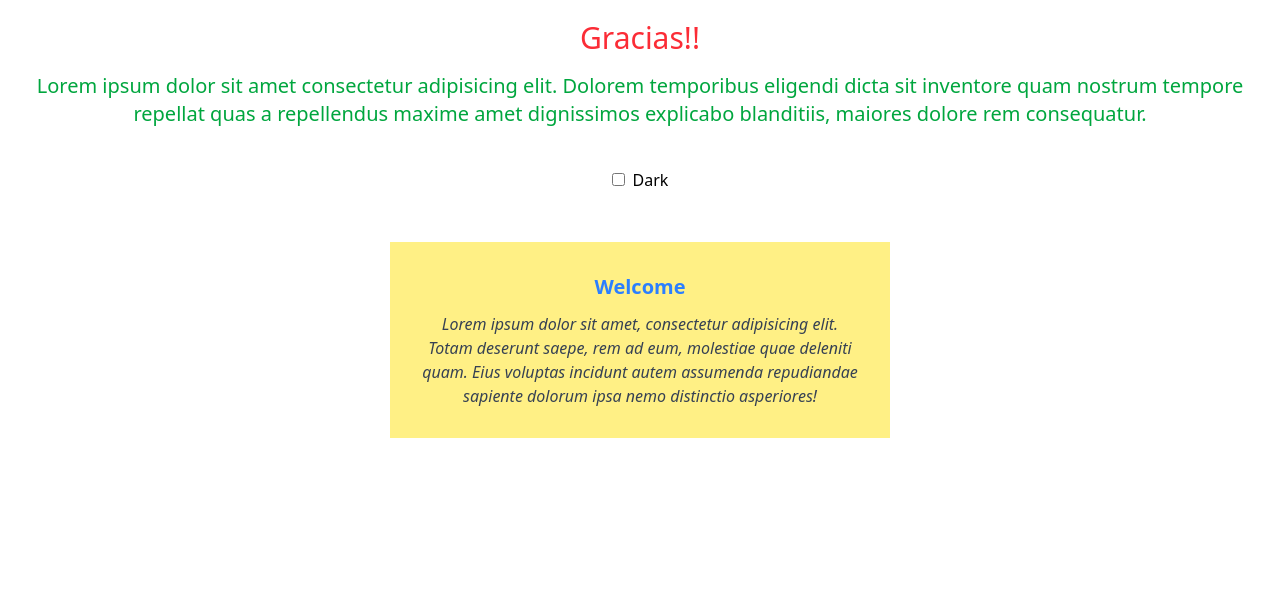
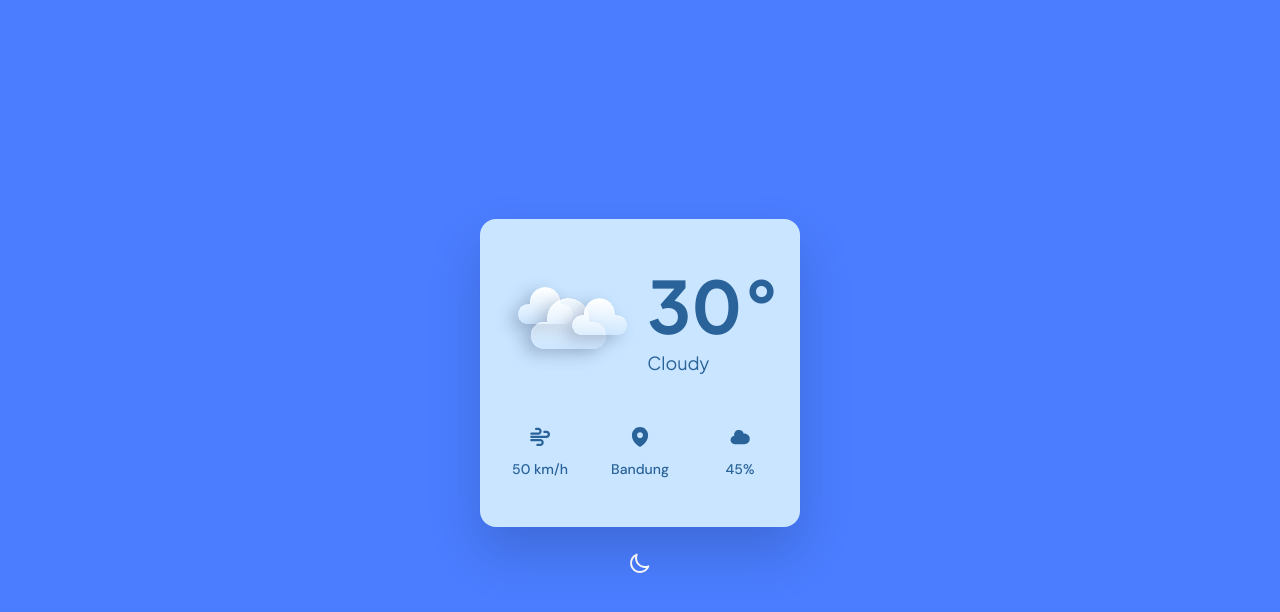
Before and after one commit to luptiwahyu/weather-bravo, a Vue app: page / in a window 1280 px wide. Shown: the top 612 px of the page. Built offline with nearby package versions, Linux system fonts and the light colour scheme; the HTML template or start-up script is replaced by a standard one.

Commit message:
feat: weather card ui

```diff
--- a/src/App.vue
+++ b/src/App.vue
@@ -1,13 +1,10 @@
 <script setup lang="ts">
-import { ref } from 'vue'
-
-/* remove */
-const title = ref<string>('Hello Vue!')
-
-setTimeout(() => {
-  title.value = 'Gracias!!'
-}, 2000)
-/* remove */
+import { ref, computed } from 'vue'
+import Cloud from './components/icons/Cloud.vue'
+import Pin from './components/icons/Pin.vue'
+import Wind from './components/icons/Wind.vue'
+import Dark from './components/icons/Dark.vue'
+import Light from './components/icons/Light.vue'
 
 const isDarkMode = ref<boolean>(isNightTime())
 
@@ -25,6 +22,15 @@ function applyTheme(): void {
   }
 }
 
+const iconColor = computed<string>(() => {
+  return isDarkMode.value ? '#FFFFFF' : '#296399'
+})
+
+function onChangeTheme(): void {
+  isDarkMode.value = !isDarkMode.value
+  applyTheme()
+}
+
 function onCreated(): void {
   applyTheme()
 }
@@ -33,31 +39,48 @@ onCreated()
 </script>
 
 <template>
-  <div>
+  <div class="flex items-center justify-center h-screen">
     <div>
-      <h1>{{ title }}</h1>
-      <p>
-        Lorem ipsum dolor sit amet consectetur adipisicing elit. Dolorem temporibus eligendi dicta sit inventore quam
-        nostrum tempore repellat quas a repellendus maxime amet dignissimos explicabo blanditiis, maiores dolore rem
-        consequatur.
-      </p>
-    </div>
+      <div class="card">
+        <div class="grid grid-cols-2 gap-2 place-items-center">
+          <div>
+            <img class="h-32" src="/src/assets/icons/803-clouds-dn.svg" alt="weather-icon" />
+          </div>
+          <div>
+            <div class="text-7xl font-bold dark:text-slate-300">
+              <span>{{ 30 }}</span>
+              <span>°</span>
+            </div>
+            <div class="text-lg primary-text dark:text-[#6E85C1] mt-2">{{ 'Cloudy' }}</div>
+          </div>
+        </div>
 
-    <div class="mt-10">
-      <input
-        type="checkbox"
-        id="dark-mode"
-        class="mr-2"
-        v-model="isDarkMode"
-        @change="applyTheme"
-      />
-      <label for="dark-mode">Dark</label>
-    </div>
+        <div class="grid grid-cols-3 gap-3 place-items-center text-sm mt-10 mb-2" align="center">
+          <div>
+            <div title="Wind"><Wind class="size-5 mb-3" :color="iconColor" /></div>
+            <div class="caption dark:text-[#8497C9]">{{ 50 }} km/h</div>
+          </div>
+          <div>
+            <div title="Location"><Pin class="size-5 mb-3" :color="iconColor" /></div>
+            <div
+              class="caption dark:text-[#8497C9] break-all location-text"
+              :title="'Bandung'"
+            >
+              {{ 'Bandung' }}
+            </div>
+          </div>
+          <div>
+            <div title="Clouds"><Cloud class="size-5 mb-3" :color="iconColor" /></div>
+            <div class="caption dark:text-[#8497C9]">{{ 45 }}%</div>
+          </div>
+        </div>
+      </div>
 
-    <div class="welcome">
-      <div class="welcome__title">Welcome</div>
-      <div class="welcome__description">
-        Lorem ipsum dolor sit amet, consectetur adipisicing elit. Totam deserunt saepe, rem ad eum, molestiae quae deleniti quam. Eius voluptas incidunt autem assumenda repudiandae sapiente dolorum ipsa nemo distinctio asperiores!
+      <div class="m-5 text-center" :title="`${ isDarkMode ? 'Light' : 'Dark' } Mode`">
+        <button class="m-auto p-1 cursor-pointer" @click="onChangeTheme">
+          <Light v-show="isDarkMode" />
+          <Dark v-show="!isDarkMode" />
+        </button>
       </div>
     </div>
   </div>
@@ -66,29 +89,13 @@ onCreated()
 <style scoped>
 @reference '@/assets/styles/main.css';
 
-p {
-  @apply text-xl text-green-600;
+.caption {
+  font-family: 'DM Sans', sans-serif;
+  font-optical-sizing: auto;
+  font-weight: 500;
 }
 
-.welcome {
-  width: 500px;
-  margin-top: 50px;
-  margin-left: auto;
-  margin-right: auto;
-  padding: 30px;
-  @apply bg-yellow-200 dark:bg-slate-800;
-}
-
-.welcome__title {
-  font-size: 20px;
-  font-weight: bold;
-  margin-bottom: 10px;
-  @apply text-blue-500 dark:text-red-500;
-}
-
-.welcome__description {
-  color: gray;
-  font-style: italic;
-  @apply text-gray-700 dark:text-gray-300;
+.card {
+  @apply rounded-2xl px-4 py-10 m-5 drop-shadow-2xl w-80 bg-[#C9E5FF] dark:bg-[#1F2E54] transition-colors duration-300;
 }
 </style>
--- a/src/assets/styles/base.css
+++ b/src/assets/styles/base.css
@@ -2,7 +2,6 @@
 
 @import url('https://fonts.googleapis.com/css2?family=DM+Sans:ital,opsz,wght@0,9..40,100..1000;1,9..40,100..1000&display=swap');
 
-/* color palette from <https://github.com/vuejs/theme> */
 :root {
   --vt-c-white: #ffffff;
   --vt-c-black: #181818;
@@ -21,18 +20,9 @@
   }
 }
 
-/*
 body {
   background-color: #4a7dff;
   font-family: 'Plus Jakarta Sans', sans-serif;
   font-optical-sizing: auto;
   color: var(--primary-text);
 }
-*/
-
-/* remove */
-body {
-  padding: 20px;
-  text-align: center;
-}
-/* remove */
--- a/src/assets/styles/main.css
+++ b/src/assets/styles/main.css
@@ -1,15 +1,3 @@
 @import './base.css';
 @import 'tailwindcss';
 @custom-variant dark (&:where(.dark, .dark *));
-
-/* remove */
-h1 {
-  @apply text-3xl text-red-500 mb-4;
-}
-/* remove */
-
-.caption {
-  font-family: 'DM Sans', sans-serif;
-  font-optical-sizing: auto;
-  font-weight: 500;
-}
--- a/src/components/icons/Cloud.vue
+++ b/src/components/icons/Cloud.vue
@@ -8,7 +8,7 @@
 </template>
 
 <script setup lang="ts">
-interface Props {
+type Props = {
   color?: string
 }
 
--- a/src/components/icons/Dark.vue
+++ b/src/components/icons/Dark.vue
@@ -11,7 +11,7 @@
 </template>
 
 <script setup lang="ts">
-interface Props {
+type Props = {
   color?: string
 }
 
```
